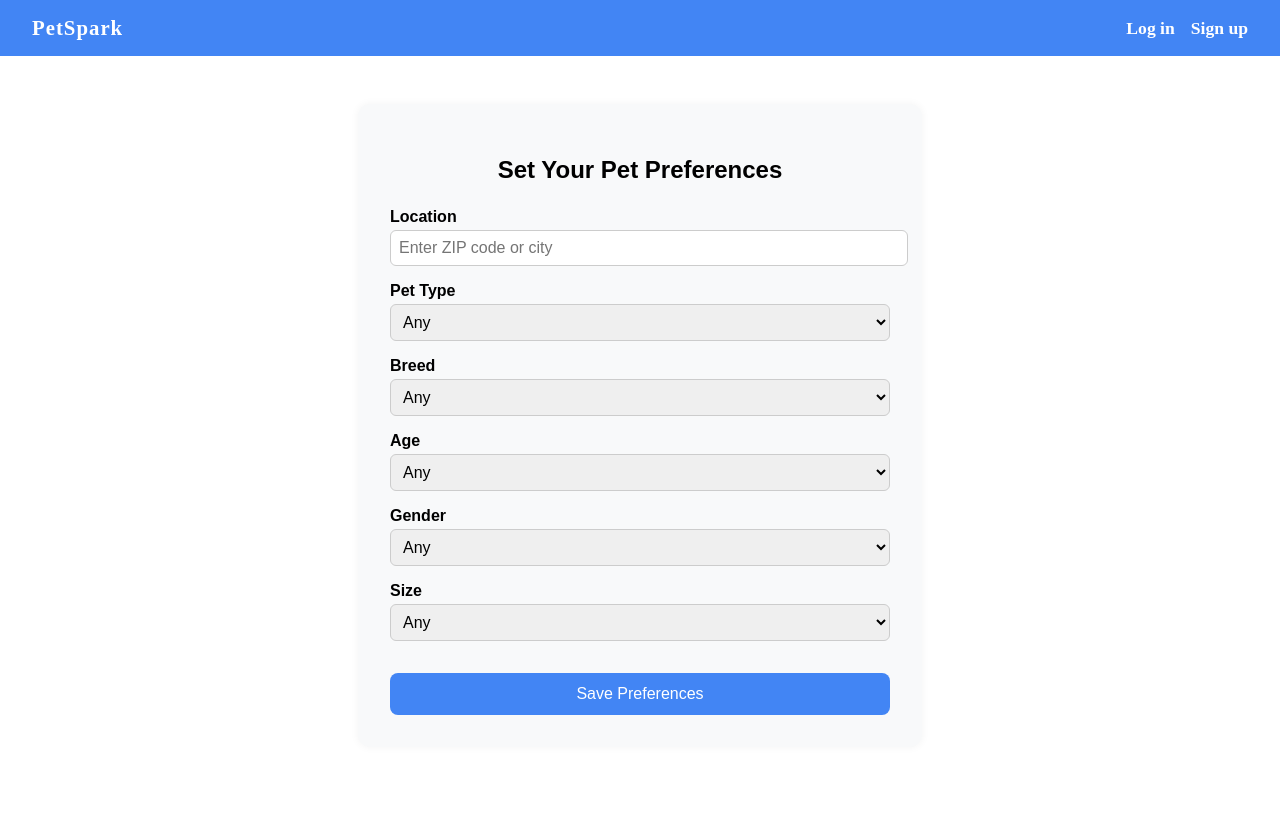
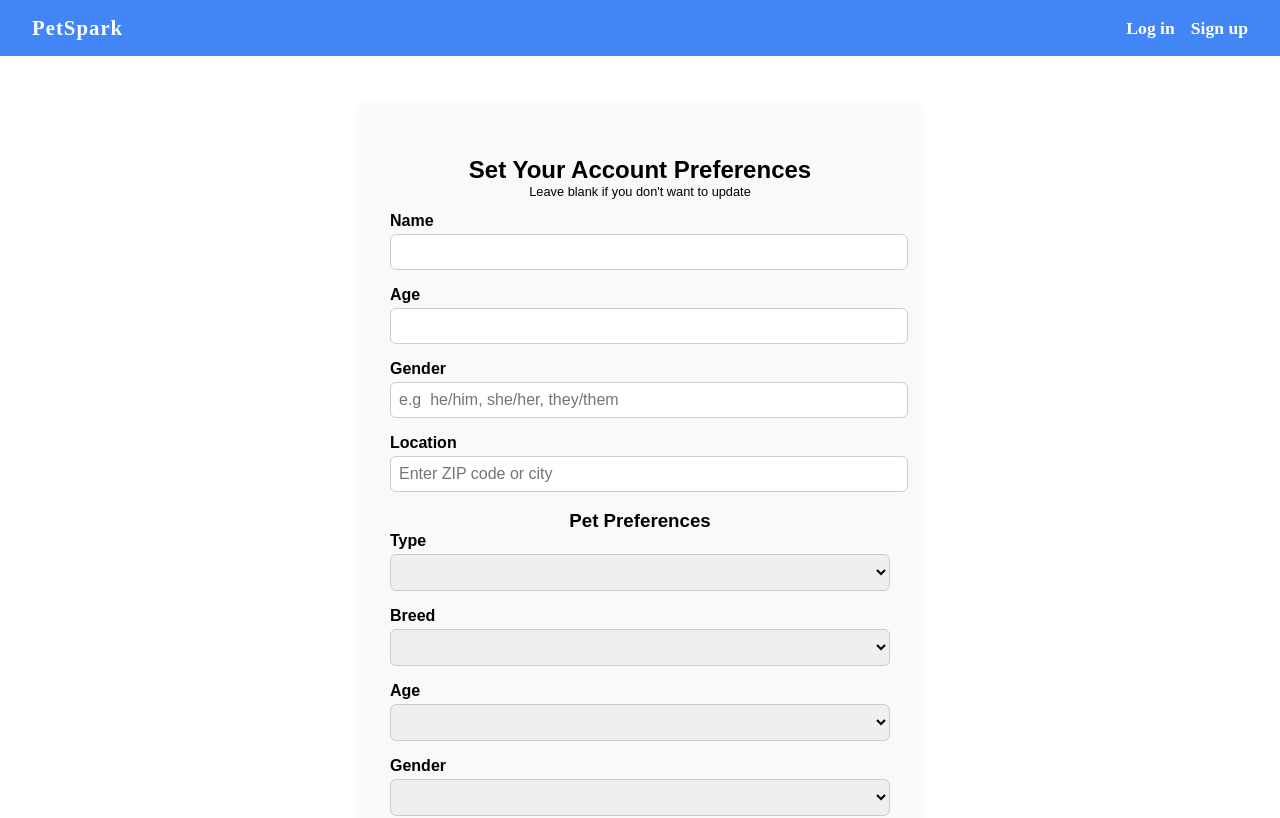
Before and after one commit to PMerupula/Pet-Spark, a SvelteKit app in the folder frontend/: page /preferences in a window 1280 px wide. Shown: the top 818 px of the page. Built offline with nearby package versions, Linux system fonts and the light colour scheme.

Commit message:
added more options to preferences page

```diff
--- a/frontend/src/components/Navbar.svelte
+++ b/frontend/src/components/Navbar.svelte
@@ -19,7 +19,7 @@
 
     <div class="nav-right">
         {#if $isAuthenticated}
-            <a href="/preferences" class="heart-btn" aria-label="Preferences">❤️</a>
+            <a href="/preferences" class="preferences-icon" aria-label="Preferences">♥️</a>
             <a href="#" on:click|preventDefault={handleLogout}>Log out</a>
         {:else}
         <a href="/auth/login">Log in</a>
@@ -90,4 +90,8 @@
         letter-spacing: 1px;
     }
 
+    .preferences-icon {
+        font-size: 1.3rem;
+    }
+
 </style>
--- a/frontend/src/lib/mongo/mongo.ts
+++ b/frontend/src/lib/mongo/mongo.ts
@@ -3,7 +3,7 @@
 const mongoRoute = 'http://127.0.0.1:5000/api/mongo/updateUserPerson';
 import { userID } from '../../authStore';
 
-export async function updateUserInDB(location:string, type:string, breed:string, age:string, gender:string, size:string): Promise<{ success: boolean; message: string }> {
+export async function updateUserInDB(newUserDetails:object, newPetDetails:object): Promise<{ success: boolean; message: string }> {
 	try{
 		let authID:any
 		userID.subscribe(value => authID = value);
@@ -13,7 +13,7 @@ export async function updateUserInDB(location:string, type:string, breed:string,
 			headers: {
 				'Content-Type': 'application/json'
 			},
-			body: JSON.stringify({ authID, location, type, breed, age, gender, size })
+			body: JSON.stringify({authID, newUserDetails, newPetDetails})
 		});
 		const data = await response.json();
 		console.log("mongo data: ", data);
--- a/frontend/src/routes/preferences/+page.svelte
+++ b/frontend/src/routes/preferences/+page.svelte
@@ -1,11 +1,14 @@
 <script>
   import { updateUserInDB } from '$lib/mongo/mongo';
 
-  let type = "";
-  let breed = "";
-  let age = "";
-  let gender = "";
-  let size = "";
+  let userName = "";
+  let userAge = "";
+  let userGender = "";
+  let petType = "";
+  let petBreed = "";
+  let petAge = "";
+  let petGender = "";
+  let petSize = "";
   let location = "";
 
   const dogBreeds = [
@@ -28,9 +31,9 @@
   ];
 
   const breeds = {
-    dog: dogBreeds,
-    cat: catBreeds,
-    rabbit: rabbitBreeds
+    "dog": dogBreeds,
+    "cat": catBreeds,
+    "rabbit": rabbitBreeds
   };
 
   async function handleSubmit() {
@@ -45,8 +48,11 @@
 
     let errorMessage = "";
 
-    const result = await updateUserInDB(location, type, breed, age, gender, size);
-    if (!result.success){
+    const result = await updateUserInDB(
+      { name: userName, age: userAge, gender: userGender, location: location },
+      { type: petType, breed: petBreed, age: petAge, gender: petGender, size: petSize }
+    );
+    if(!result.success){
       errorMessage = result.message;
       alert(errorMessage);
     }
@@ -56,7 +62,35 @@
 </script>
 
 <main class="filter-form">
-  <h2>Set Your Pet Preferences</h2>
+  <h2>Set Your Account Preferences</h2>
+  <p>Leave blank if you don't want to update</p>
+
+  <div class="field">
+    <label>Name</label>
+    <input
+      type="text"
+      bind:value={userName}
+      placeholder=""
+    />
+  </div>
+
+  <div class="field">
+    <label>Age</label>
+    <input
+      type="text"
+      bind:value={userAge}
+      placeholder=""
+    />
+  </div>
+
+  <div class="field">
+    <label>Gender</label>
+    <input
+      type="text"
+      bind:value={userGender}
+      placeholder="e.g  he/him, she/her, they/them"
+    />
+  </div>
 
   <div class="field">
     <label>Location</label>
@@ -67,10 +101,15 @@
     />
   </div>
 
+  <div>
+    <h3>Pet Preferences</h3>
+  </div>
+
   <div class="field">
-    <label>Pet Type</label>
-    <select bind:value={type}>
-      <option value="">Any</option>
+    <label>Type</label>
+    <select bind:value={petType}>
+      <option value=""></option>
+      <option value="any">Any</option>
       <option value="dog">Dog</option>
       <option value="cat">Cat</option>
       <option value="rabbit">Critter</option>
@@ -79,9 +118,10 @@
 
   <div class="field">
     <label>Breed</label>
-    <select bind:value={breed}>
-      <option value="">Any</option>
-      {#each breeds[type] as b}
+    <select bind:value={petBreed}>
+      <option value=""></option>
+      <option value="any">Any</option>
+      {#each breeds[petType] as b}
         <option value={b}>{b}</option>
       {/each}
     </select>
@@ -89,8 +129,9 @@
 
   <div class="field">
     <label>Age</label>
-    <select bind:value={age}>
-      <option value="">Any</option>
+    <select bind:value={petAge}>
+      <option value=""></option>
+      <option value="any">Any</option>
       <option value="baby">Kitten/Puppy</option>
       <option value="young">Young</option>
       <option value="adult">Adult</option>
@@ -100,8 +141,9 @@
 
   <div class="field">
     <label>Gender</label>
-    <select bind:value={gender}>
-      <option value="">Any</option>
+    <select bind:value={petGender}>
+      <option value=""></option>
+      <option value="any">Any</option>
       <option value="male">Male</option>
       <option value="female">Female</option>
     </select>
@@ -109,8 +151,9 @@
 
   <div class="field">
     <label>Size</label>
-    <select bind:value={size}>
-      <option value="">Any</option>
+    <select bind:value={petSize}>
+      <option value=""></option>
+      <option value="any">Any</option>
       <option value="small">Small</option>
       <option value="medium">Medium</option>
       <option value="large">Large</option>
@@ -132,9 +175,16 @@
     font-family: sans-serif;
   }
 
-  h2 {
+  h2, h3 {
     text-align: center;
-    margin-bottom: 1.5rem;
+    margin-bottom: 0;
+  }
+
+
+  p{
+    text-align: center;
+    margin-top: 0;
+    font-size: 0.8rem;
   }
 
   .field {
```
Also changed, not shown: 2 other files (tests, documents, lock files or other folders).
